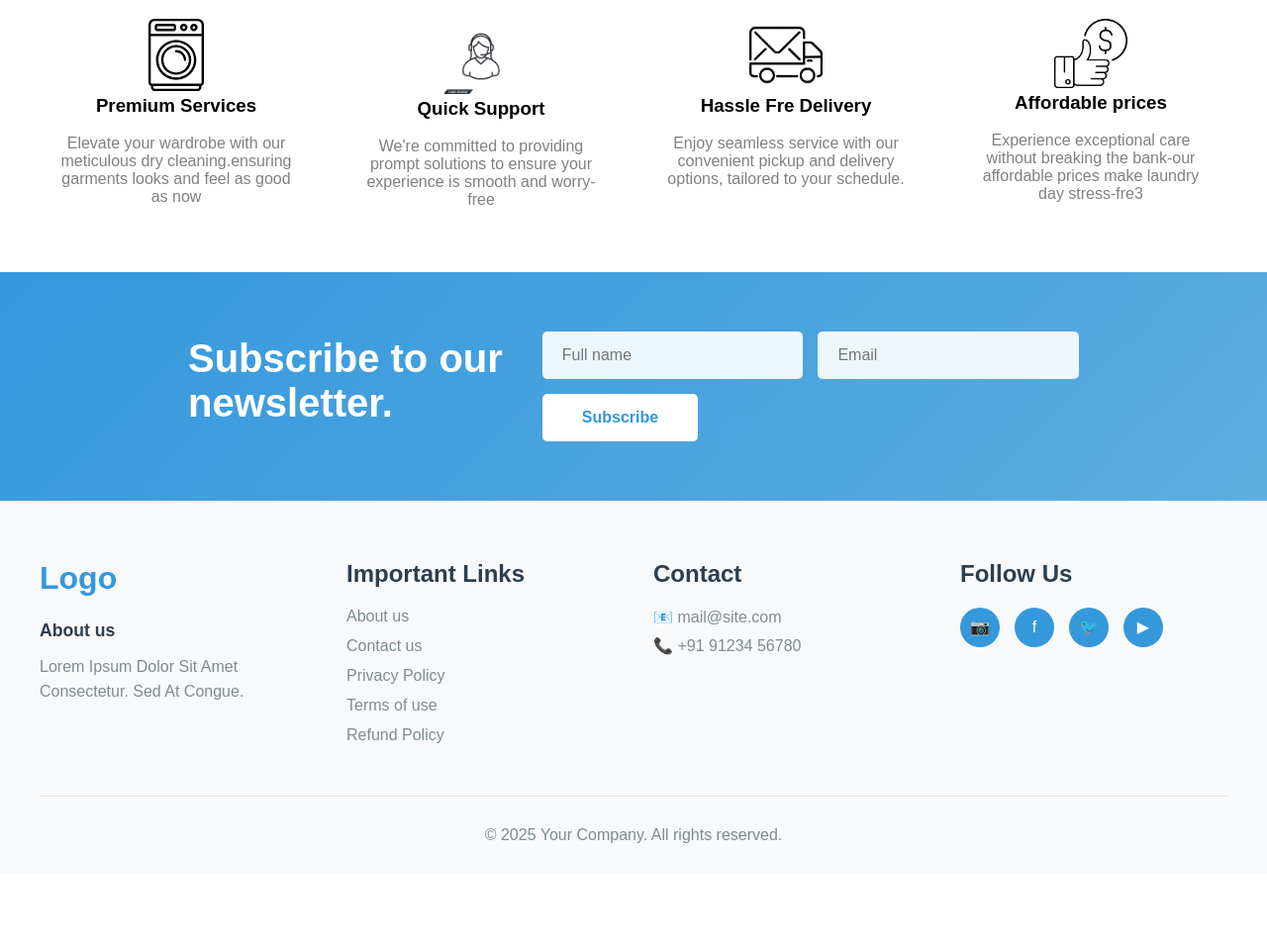
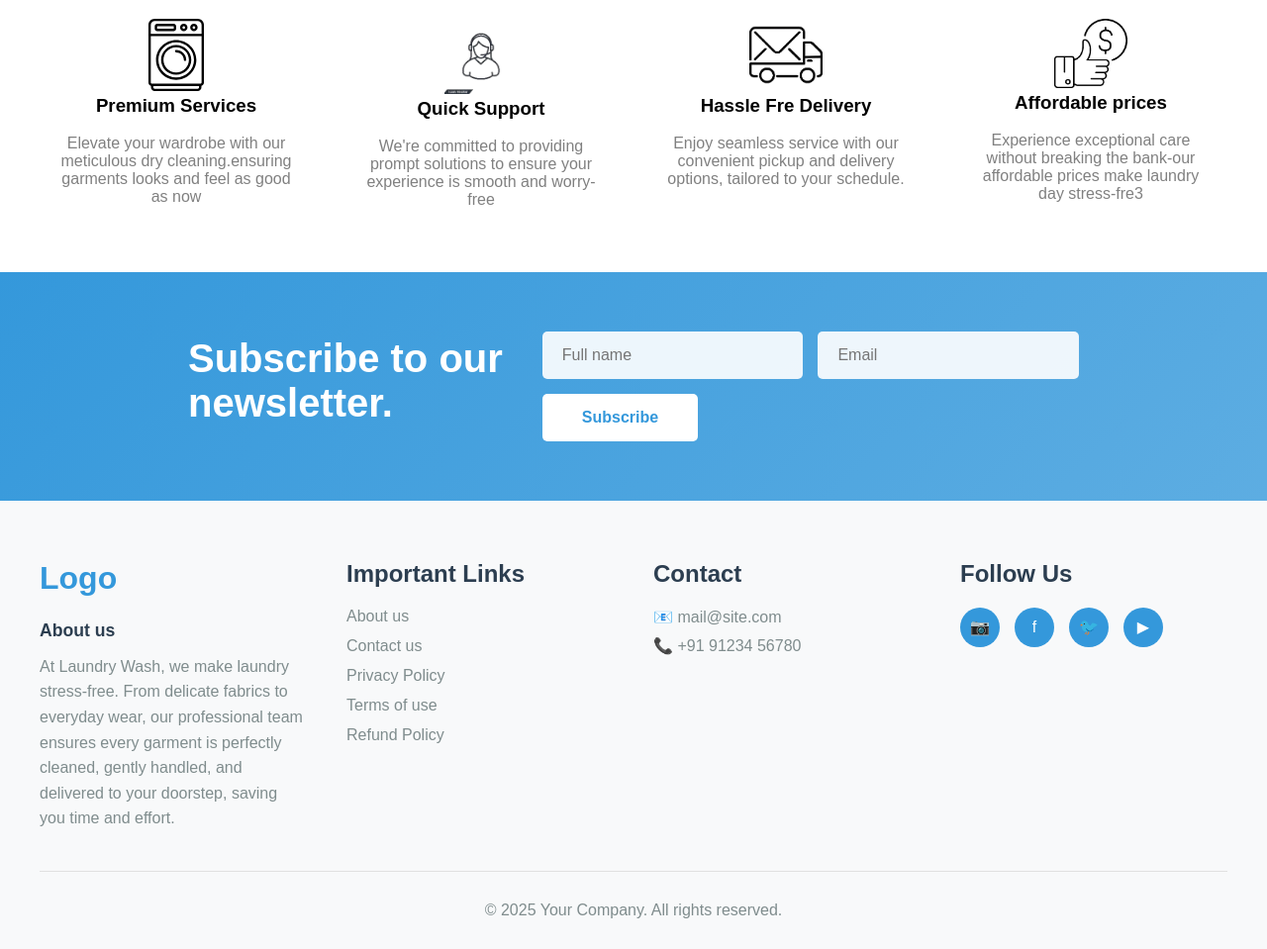
Before and after one commit to ac51019/Assignment_4, a plain HTML site: page index.html in a window 1280 px wide. Shown: the part 1673-2632 px from the top of the page at 99% size. Before the commit the page ends 2556 px from the top, so only its background shows below. Drawn offline with nearby package versions, Linux system fonts and the light colour scheme.

Commit message:
change about us

```diff
--- a/index.html
+++ b/index.html
@@ -390,7 +390,7 @@
           <a href="#" class="logo">Logo</a>
           <div class="about-text">
             <h4>About us</h4>
-            <p>Lorem Ipsum Dolor Sit Amet Consectetur. Sed At Congue.</p>
+            <p>At Laundry Wash, we make laundry stress-free. From delicate fabrics to everyday wear, our professional team ensures every garment is perfectly cleaned, gently handled, and delivered to your doorstep, saving you time and effort.</p>
           </div>
         </div>
 
```
